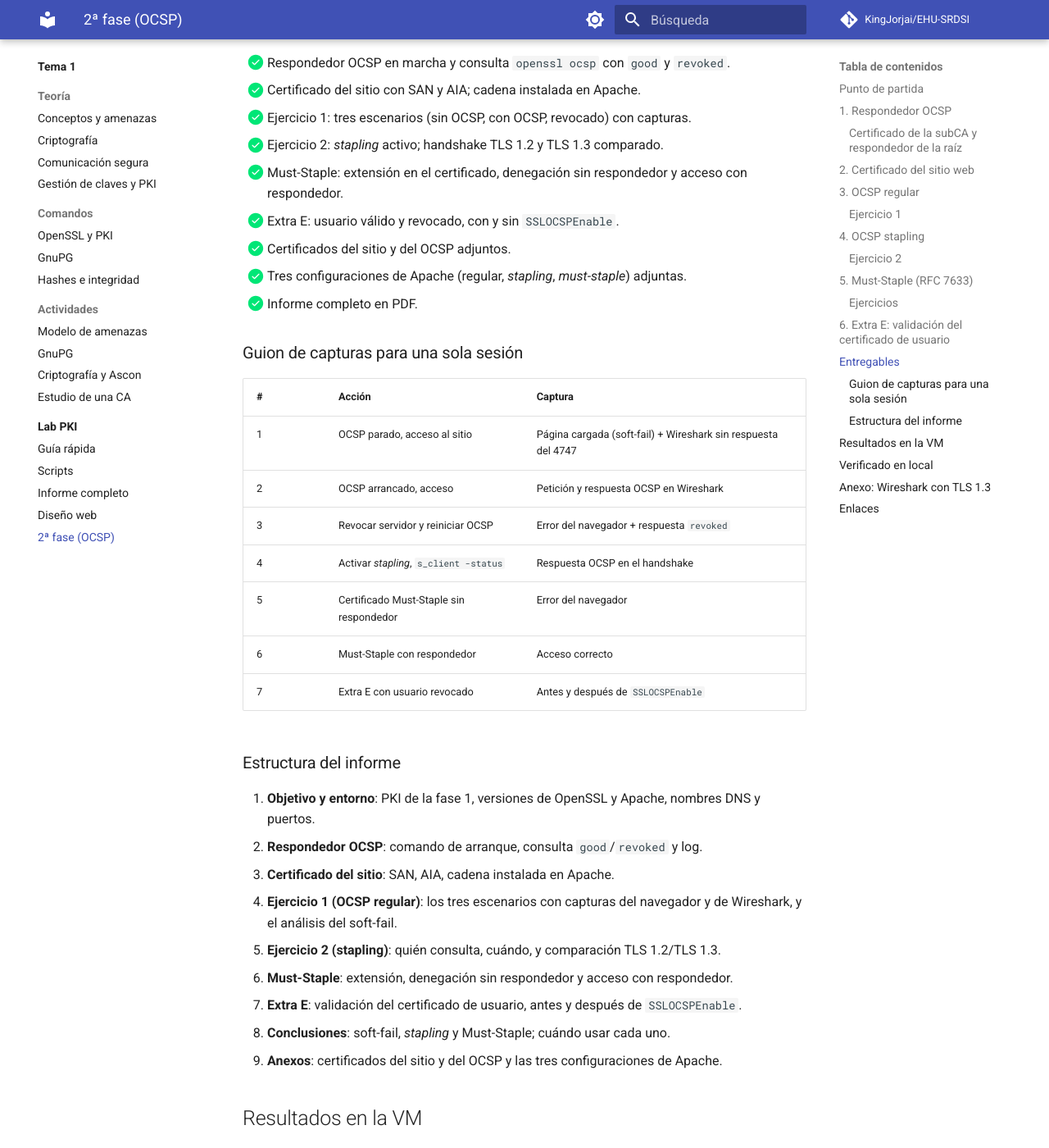
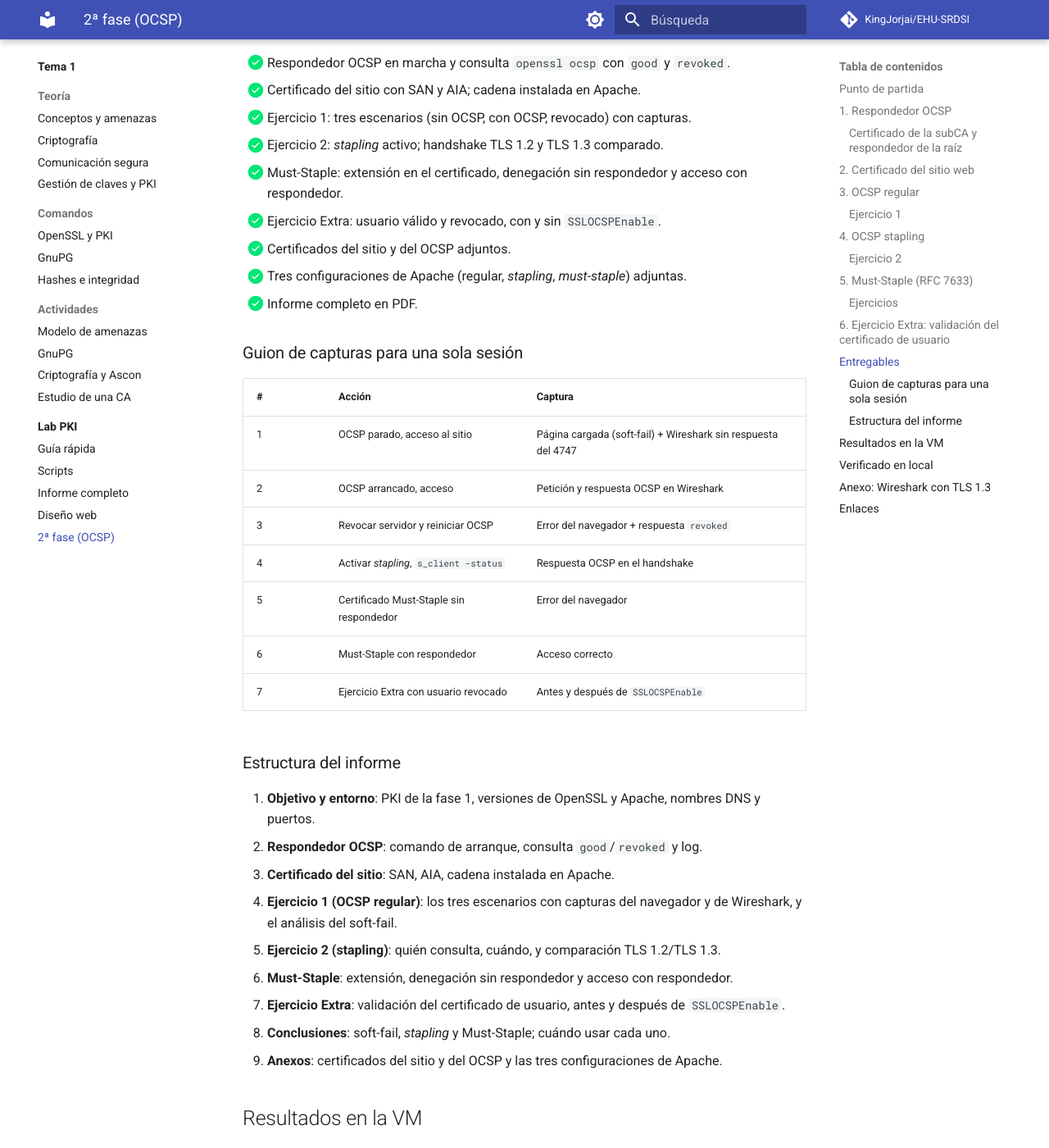
Before and after one commit to KingJorjai/EHU-SRDSI, an MkDocs documentation site: the page built from docs/tema1/lab-pki/pki2.md, in a window 1280 px wide and 1400 px high, scrolled down 10702 px. Shown: the whole window at 82% size. Built offline with MkDocs 1.6.1 and Material for MkDocs 9.7.7, drawn with Linux system fonts in a browser that asks for light colours; plug-ins that fetch from the network failed and are left out; comment, search, counter and statistics services are not loaded; some of the changed text lies outside the part shown.

Commit message:
docs: renombrar Ejercicio E a Ejercicio Extra y ajustar nota de ventana privada

```diff
--- a/docs/tema1/lab-pki/pki2.md
+++ b/docs/tema1/lab-pki/pki2.md
@@ -352,7 +352,7 @@ Activa [`pki2-ocsp-must-staple.conf`](../../assets/config/pki2/pki2-ocsp-must-st
 !!! note "Usa Firefox para esta prueba"
     Firefox aplica Must-Staple. Algunos navegadores basados en Chromium no lo exigen y aceptarían la conexión sin *staple*, lo que falsearía el resultado del ejercicio.
 
-## 6. Extra E: validación del certificado de usuario
+## 6. Ejercicio Extra: validación del certificado de usuario
 
 El servidor también puede comprobar si el certificado **del usuario** está revocado. Por defecto Apache valida la firma y la cadena, pero **no consulta CRL ni OCSP**: un usuario revocado sigue entrando. `SSLOCSPEnable on` activa la consulta.
 
@@ -430,7 +430,7 @@ Según el enunciado: informe con el análisis de los resultados de los ejercicio
 - [x] Ejercicio 1: tres escenarios (sin OCSP, con OCSP, revocado) con capturas.
 - [x] Ejercicio 2: *stapling* activo; handshake TLS 1.2 y TLS 1.3 comparado.
 - [x] Must-Staple: extensión en el certificado, denegación sin respondedor y acceso con respondedor.
-- [x] Extra E: usuario válido y revocado, con y sin `SSLOCSPEnable`.
+- [x] Ejercicio Extra: usuario válido y revocado, con y sin `SSLOCSPEnable`.
 - [x] Certificados del sitio y del OCSP adjuntos.
 - [x] Tres configuraciones de Apache (regular, *stapling*, *must-staple*) adjuntas.
 - [x] Informe completo en PDF.
@@ -445,7 +445,7 @@ Según el enunciado: informe con el análisis de los resultados de los ejercicio
 | 4 | Activar *stapling*, `s_client -status` | Respuesta OCSP en el handshake |
 | 5 | Certificado Must-Staple sin respondedor | Error del navegador |
 | 6 | Must-Staple con respondedor | Acceso correcto |
-| 7 | Extra E con usuario revocado | Antes y después de `SSLOCSPEnable` |
+| 7 | Ejercicio Extra con usuario revocado | Antes y después de `SSLOCSPEnable` |
 
 ### Estructura del informe
 
@@ -455,7 +455,7 @@ Según el enunciado: informe con el análisis de los resultados de los ejercicio
 4. **Ejercicio 1 (OCSP regular)**: los tres escenarios con capturas del navegador y de Wireshark, y el análisis del soft-fail.
 5. **Ejercicio 2 (stapling)**: quién consulta, cuándo, y comparación TLS 1.2/TLS 1.3.
 6. **Must-Staple**: extensión, denegación sin respondedor y acceso con respondedor.
-7. **Extra E**: validación del certificado de usuario, antes y después de `SSLOCSPEnable`.
+7. **Ejercicio Extra**: validación del certificado de usuario, antes y después de `SSLOCSPEnable`.
 8. **Conclusiones**: soft-fail, *stapling* y Must-Staple; cuándo usar cada uno.
 9. **Anexos**: certificados del sitio y del OCSP y las tres configuraciones de Apache.
 
```
Also changed, not shown: Tema 1: Introducción a la seguridad informática/lab-pki/informe-pki2/informe.md (+7 -8 lines), 2 other files.
